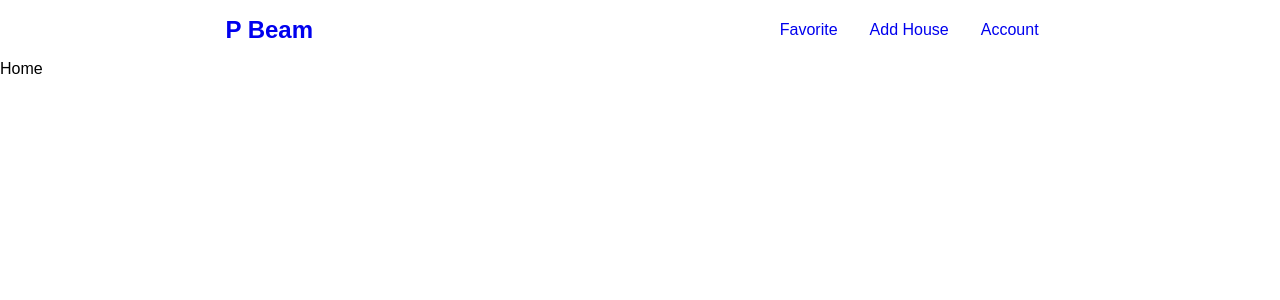
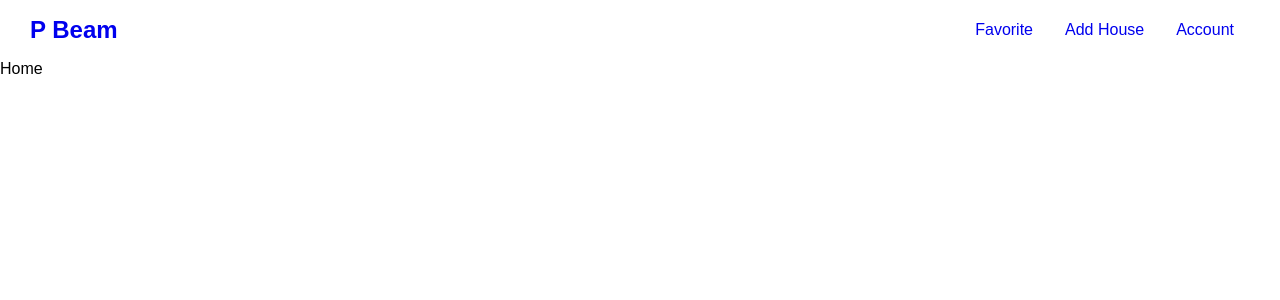
Before and after one commit to Web-Dev-Problems/pb-mini-project-2, a React (Create React App) app: page / in a window 1280 px wide. Shown: the top 300 px of the page. Built offline with nearby package versions, Linux system fonts and the light colour scheme.

Commit message:
Redesign Navbar Component
Co-Authored-By: Joshtray <23462200+Joshtray@users.noreply.github.com>

```diff
--- a/src/components/Navbar.js
+++ b/src/components/Navbar.js
@@ -42,8 +42,9 @@ const NavbarContainer = styled.header`
     flex-direction: row;
     height: 60px;
     background-color: transparent;
-    justify-content: space-around;
+    justify-content: space-between;
     align-items: center;
+    padding: 0 30px;
     /* > li, > ol{
         color: blue;
     } */
@@ -68,11 +69,13 @@ const NavbarContainer = styled.header`
                 display: block;
                 position: absolute;
                 top: 60px;
+                right: 0;
             }
             > ol{
                 display: none;
                 background-color: rgb(147 152 160);
                 color: #fff;
+                z-index: 10;
                 li{
                     height: 50px;
                     padding: 0 20px;
```
